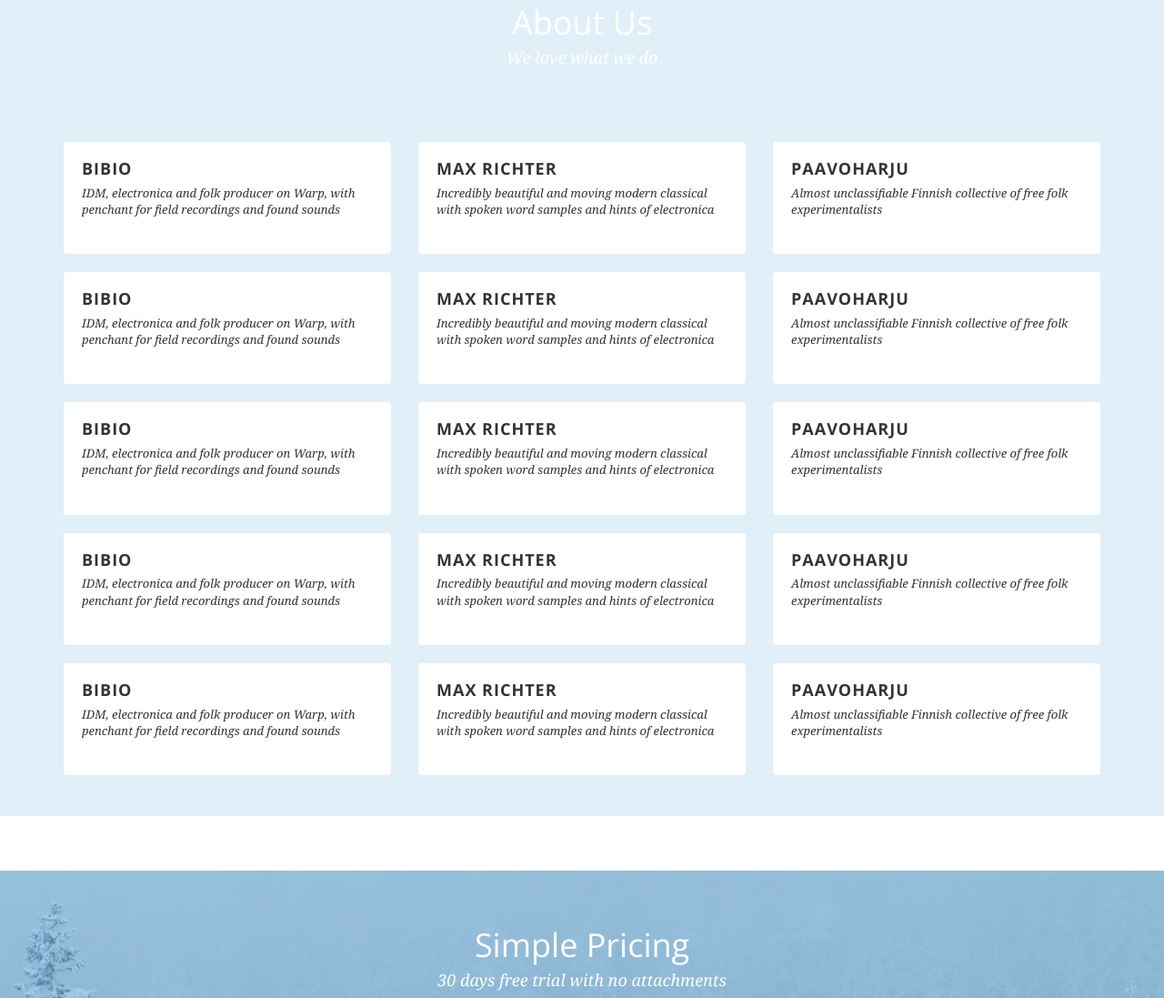
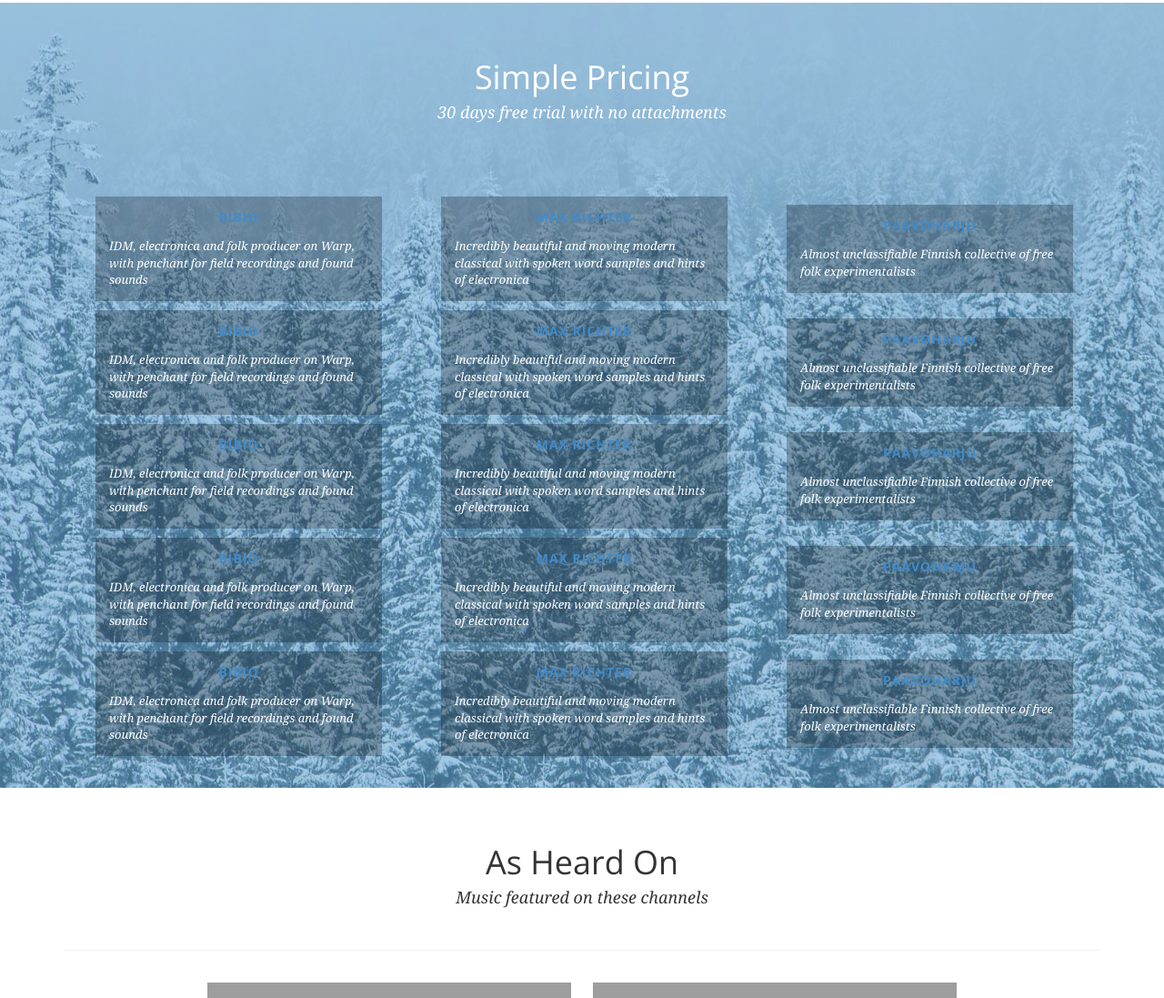
Before and after one commit to markbarlow/MulberryHarbour, a plain HTML site: page bootstrap/flat-startup-edited/index.html in a window 1280 px wide. Shown: the part 3695-4792 px from the top of the page at 91% size. Drawn offline with nearby package versions, Linux system fonts and the light colour scheme; some packages are replaced by stand-ins of ours; grey boxes are pictures that could not be loaded; a script that the page names is missing.

Commit message:
Hid the white box panel not in use

```diff
--- a/bootstrap/flat-startup-edited/index.html
+++ b/bootstrap/flat-startup-edited/index.html
@@ -304,8 +304,10 @@
 
 end backup -->
 
-<!-- Image set in theme.css .fus-about  -->
 
+
+
+<!-- Back up of about bit with simple white boxes with images removed. Image set in theme.css .fus-about
     <div id="about" class="fus-section fus-about">
       <div class="fus-overlay"></div>
       <div class="container">
@@ -313,7 +315,8 @@ end backup -->
           <h3>About Us</h3>
           <h4>We love what we do</h4>
         </div>
-<!-- row -->
+
+
         <div class="row">
           <div class="col-md-6 col-md-4">
             <div class="thumbnail">
@@ -340,123 +343,17 @@ end backup -->
             </div>
           </div>
         </div>
-<!-- end row -->
-<!-- row -->
-        <div class="row">
-          <div class="col-md-6 col-md-4">
-            <div class="thumbnail">
-              <div class="caption">
-                <h3><a href="http://www.myspace.com/mrbibio" target="_related">Bibio</a></h3>
-                <p>IDM, electronica and folk producer on Warp, with penchant for field recordings and found sounds</p>
-              </div>
-            </div>
-          </div>
-          <div class="col-md-6 col-md-4">
-            <div class="thumbnail">
-              <div class="caption">
-                <h3><a href="http://fat-cat.co.uk/fatcat/artist/max+richter" target="_related">Max Richter</a></h3>
-                <p>Incredibly beautiful and moving modern classical with spoken word samples and hints of electronica</p>
-              </div>
-            </div>
-          </div>
-          <div class="col-md-6 col-md-4">
-            <div class="thumbnail">
-              <div class="caption">
-                <h3><a href="http://www.paavoharju.com/" target="_related">Paavoharju</a></h3>
-                <p>Almost unclassifiable Finnish collective of free folk experimentalists</p>
-              </div>
-            </div>
-          </div>
-        </div>
-<!-- end row -->
-<!-- row -->
-        <div class="row">
-          <div class="col-md-6 col-md-4">
-            <div class="thumbnail">
-              <div class="caption">
-                <h3><a href="http://www.myspace.com/mrbibio" target="_related">Bibio</a></h3>
-                <p>IDM, electronica and folk producer on Warp, with penchant for field recordings and found sounds</p>
-              </div>
-            </div>
-          </div>
-          <div class="col-md-6 col-md-4">
-            <div class="thumbnail">
-              <div class="caption">
-                <h3><a href="http://fat-cat.co.uk/fatcat/artist/max+richter" target="_related">Max Richter</a></h3>
-                <p>Incredibly beautiful and moving modern classical with spoken word samples and hints of electronica</p>
-              </div>
-            </div>
-          </div>
-          <div class="col-md-6 col-md-4">
-            <div class="thumbnail">
-              <div class="caption">
-                <h3><a href="http://www.paavoharju.com/" target="_related">Paavoharju</a></h3>
-                <p>Almost unclassifiable Finnish collective of free folk experimentalists</p>
-              </div>
-            </div>
-          </div>
-        </div>
-<!-- end row -->
-<!-- row -->
-        <div class="row">
-          <div class="col-md-6 col-md-4">
-            <div class="thumbnail">
-              <div class="caption">
-                <h3><a href="http://www.myspace.com/mrbibio" target="_related">Bibio</a></h3>
-                <p>IDM, electronica and folk producer on Warp, with penchant for field recordings and found sounds</p>
-              </div>
-            </div>
-          </div>
-          <div class="col-md-6 col-md-4">
-            <div class="thumbnail">
-              <div class="caption">
-                <h3><a href="http://fat-cat.co.uk/fatcat/artist/max+richter" target="_related">Max Richter</a></h3>
-                <p>Incredibly beautiful and moving modern classical with spoken word samples and hints of electronica</p>
-              </div>
-            </div>
-          </div>
-          <div class="col-md-6 col-md-4">
-            <div class="thumbnail">
-              <div class="caption">
-                <h3><a href="http://www.paavoharju.com/" target="_related">Paavoharju</a></h3>
-                <p>Almost unclassifiable Finnish collective of free folk experimentalists</p>
-              </div>
-            </div>
-          </div>
-        </div>
-<!-- end row -->
-<!-- row -->
-        <div class="row">
-          <div class="col-md-6 col-md-4">
-            <div class="thumbnail">
-              <div class="caption">
-                <h3><a href="http://www.myspace.com/mrbibio" target="_related">Bibio</a></h3>
-                <p>IDM, electronica and folk producer on Warp, with penchant for field recordings and found sounds</p>
-              </div>
-            </div>
-          </div>
-          <div class="col-md-6 col-md-4">
-            <div class="thumbnail">
-              <div class="caption">
-                <h3><a href="http://fat-cat.co.uk/fatcat/artist/max+richter" target="_related">Max Richter</a></h3>
-                <p>Incredibly beautiful and moving modern classical with spoken word samples and hints of electronica</p>
-              </div>
-            </div>
-          </div>
-          <div class="col-md-6 col-md-4">
-            <div class="thumbnail">
-              <div class="caption">
-                <h3><a href="http://www.paavoharju.com/" target="_related">Paavoharju</a></h3>
-                <p>Almost unclassifiable Finnish collective of free folk experimentalists</p>
-              </div>
-            </div>
-          </div>
-        </div>
-<!-- end row -->
+
+
       </div>
     </div>
 
+-->
 
+
+
+
+<br><br><br>
 
 <!-- let's try that pricing version to compare; image in fus-pricing class, need full box to really decide - seahorizon3 and 4 work and consistent with design, trees1 just about but lose title legibility, beachboat ok but not consistent with rest; still to try new ones:
 trees3
@@ -464,7 +361,6 @@ gulls
 flowers
 bench -->
 
-<br><br><br>
 
     <div id="test" class="fus-section fus-pricing">
       <div class="fus-overlay"></div>
```
